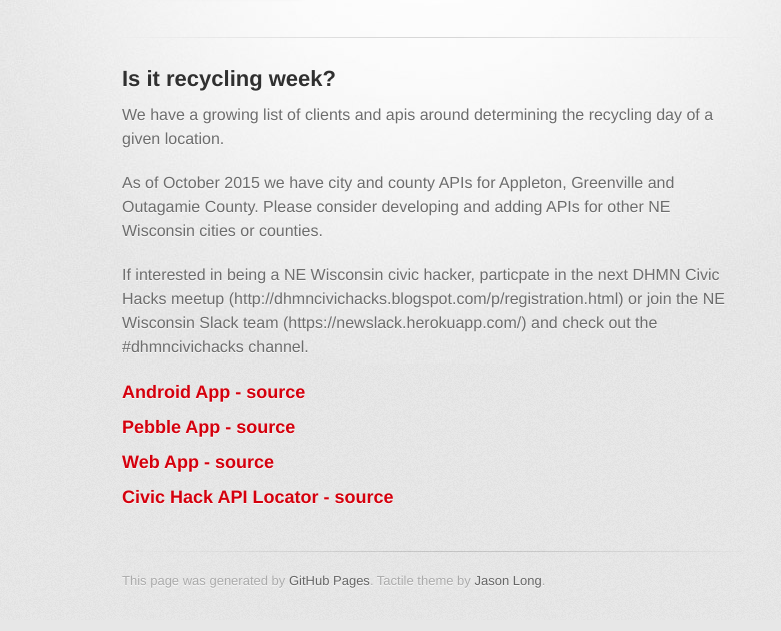
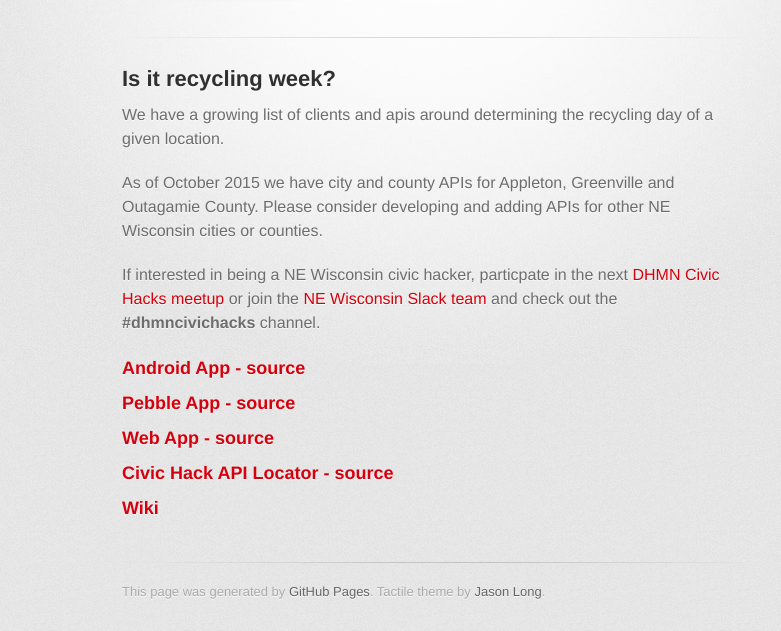
Before and after one commit to dhmncivichacks/dhmncivichacks.github.io, a plain HTML site: page index.html in a window 1280 px wide. Shown: the part 209-840 px from the top of the page, without its empty margins (208-989 px from the left). Drawn offline with Linux system fonts and the light colour scheme; a web font is replaced by a local one.

Commit message:
Clickable links + wiki link

```diff
--- a/index.html
+++ b/index.html
@@ -36,7 +36,7 @@
 
 <p>As of October 2015 we have city and county APIs for Appleton, Greenville and Outagamie County. Please consider developing and adding APIs for other NE Wisconsin cities or counties.</p>
 
-<p>If interested in being a NE Wisconsin civic hacker, particpate in the next DHMN Civic Hacks meetup (http://dhmncivichacks.blogspot.com/p/registration.html) or join the NE Wisconsin Slack team (https://newslack.herokuapp.com/) and check out the #dhmncivichacks channel.</p>
+<p>If interested in being a NE Wisconsin civic hacker, particpate in the next <a href="http://dhmncivichacks.blogspot.com/p/registration.html">DHMN Civic Hacks meetup</a> or join the <a href="https://newslack.herokuapp.com/">NE Wisconsin Slack team</a> and check out the <strong>#dhmncivichacks</strong> channel.</p>
 
 <h3>
 <a id="android-app---source" class="anchor" href="#android-app---source" aria-hidden="true"><span class="octicon octicon-link"></span></a><a href="https://play.google.com/store/apps/details?id=theputnams.net.isitrecyclingweek">Android App</a> - <a href="https://github.com/dhmncivichacks/isitrecyclingweek">source</a>
@@ -53,6 +53,10 @@
 <h3>
 <a id="civic-hack-api-locator---source" class="anchor" href="#civic-hack-api-locator---source" aria-hidden="true"><span class="octicon octicon-link"></span></a><a href="http://civic-hack-api-locator.azurewebsites.net/#/">Civic Hack API Locator</a> - <a href="https://github.com/dhmncivichacks/civic-hack-api-locator">source</a>
 </h3>
+
+<h3>
+<a id="wiki" class="anchor" href="#wiki" aria-hidden="true"><span class="octicon octicon-link"></span></a><a href="https://github.com/dhmncivichacks/dhmncivichacks.github.io/wiki">Wiki</a>
+</h3>
         </section>
 
         <footer>
```
